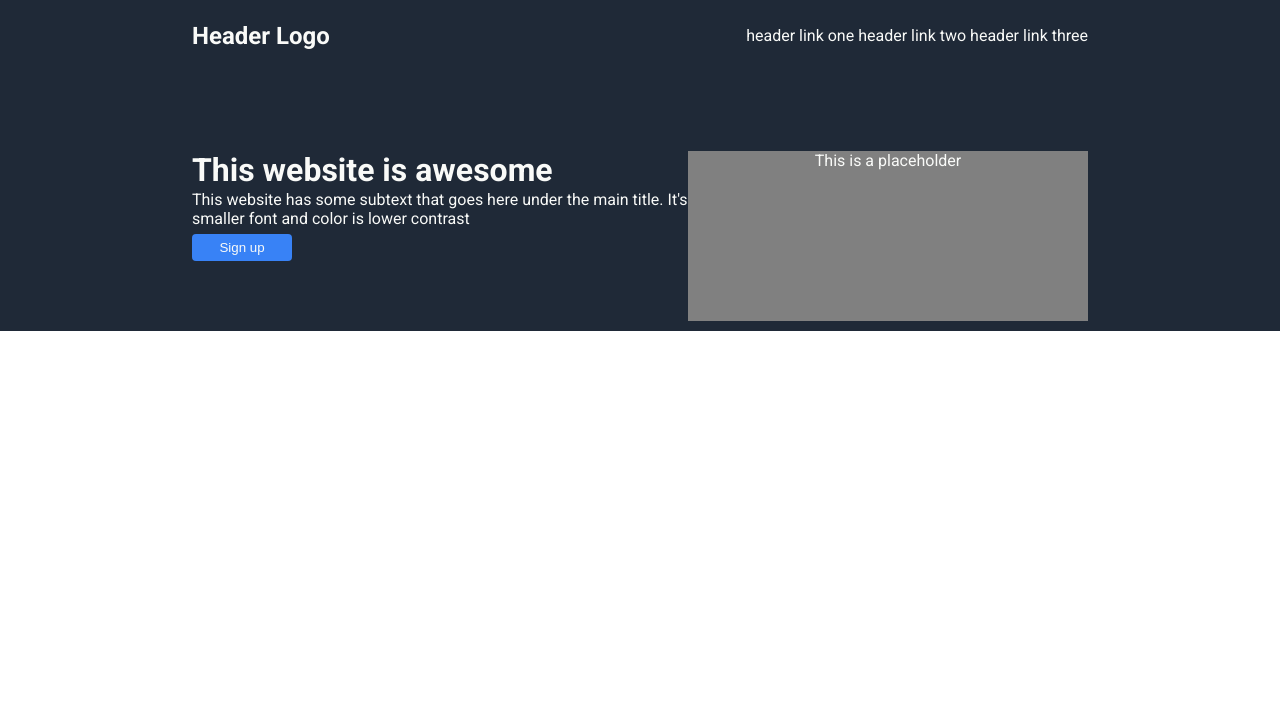
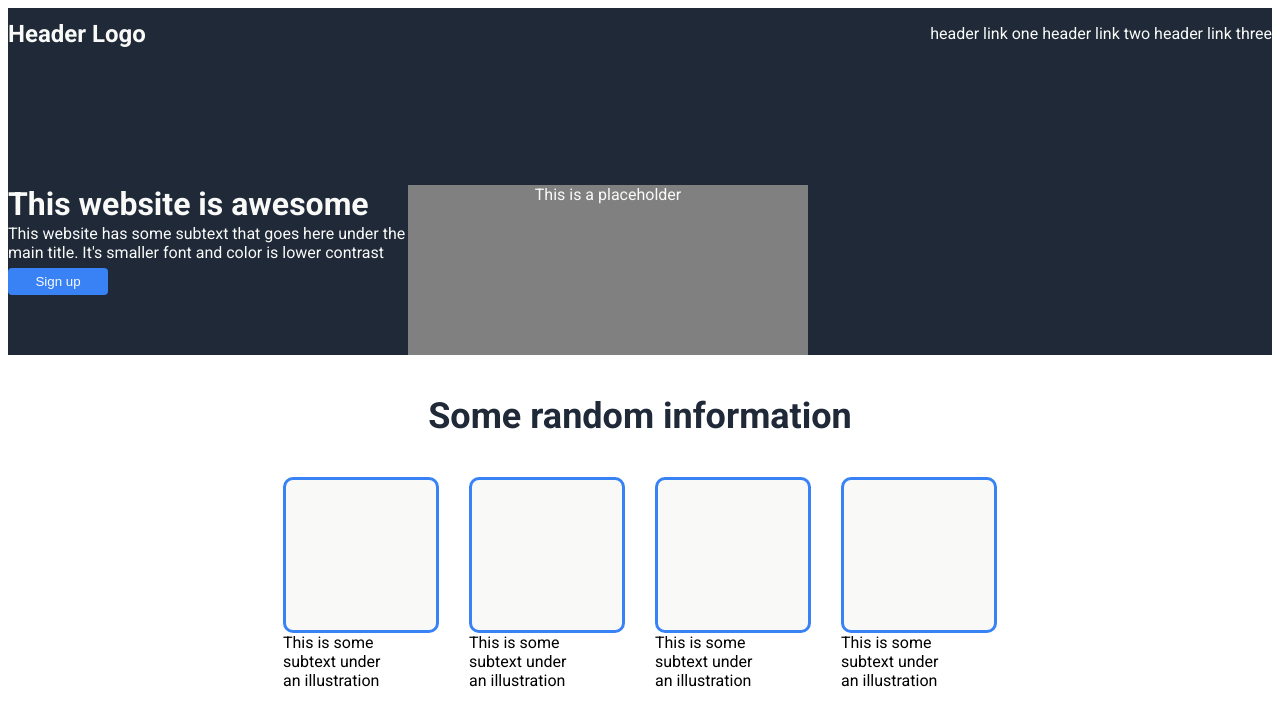
Before and after one commit to chris-kepley/LandingPage, a plain HTML site: page index.html in a window 1280 px wide. Drawn offline with Linux system fonts and the light colour scheme.

Commit message:
Finishing Header and upper middle

```diff
--- a/index.html
+++ b/index.html
@@ -38,7 +38,31 @@
         </div>
       </div>
 
-    </div>
+
+
+
+      <div class="randomInfo">Some random information</div>
+      <div class="middle-upper-container">
+        <div class="illustrations">
+          <div class="box"></div>
+          <div class="subtext">This is some subtext under an illustration</div>
+        </div>
+        <div class="illustrations">
+          <div class="box"></div>
+          <div class="subtext">This is some subtext under an illustration</div>
+        </div>
+        <div class="illustrations">
+          <div class="box"></div>
+          <div class="subtext">This is some subtext under an illustration</div>
+        </div>
+        <div class="illustrations">
+          <div class="box"></div>
+          <div class="subtext">This is some subtext under an illustration</div>
+        </div>
+
+      </div>
+
+
 
   </body>
 </html>
--- a/stylesheet.css
+++ b/stylesheet.css
@@ -1,10 +1,13 @@
+
+
 
 body {
   display: flex;
   flex-direction: column;
-  margin: 0;
+
   font-family: Roboto, Oxygen, Ubuntu, Cantarell, 'Open Sans', 'Helvetica Neue', sans-serif;
   color:#F9FAF8;
+
 }
 
 .headernav div {
@@ -13,10 +16,7 @@ body {
   font-weight: 700;
 }
 
-.top-section{
- padding:10px 15%
 
-}
 
 .headernav {
   display: flex;
@@ -28,14 +28,25 @@ body {
 
 }
 
+.top-section {
+  margin-left: 0px;
+  background-color: #1F2937;
+
+}
+
+
+
 .info-top {
   display: flex;
+
 }
 
 .top-left {
   display: flex;
   flex-direction: column;
-  flex-grow: 1;
+
+
+  max-width: 400px;
 }
 
 .image-holder {
@@ -45,6 +56,36 @@ body {
   min-height: 170px;
   text-align: center;
 
+
+}
+
+.randomInfo {
+  color: #1F2937;
+  font-size: 36px;
+  font-weight: bolder;
+  text-align: center;
+  margin: 40px;
+}
+
+.subtext {
+  color: black;
+  max-width: 100px;
+}
+
+.box {
+  width: 150px;
+  height: 150px;
+  border-style: solid;
+  border-color: #3882F6;
+  background-color: #F9FAF8;
+  border-radius: 10px;
+
+}
+
+.middle-upper-container {
+  display: flex;
+  justify-content: center;
+  gap: 30px;
 }
 
 
```
